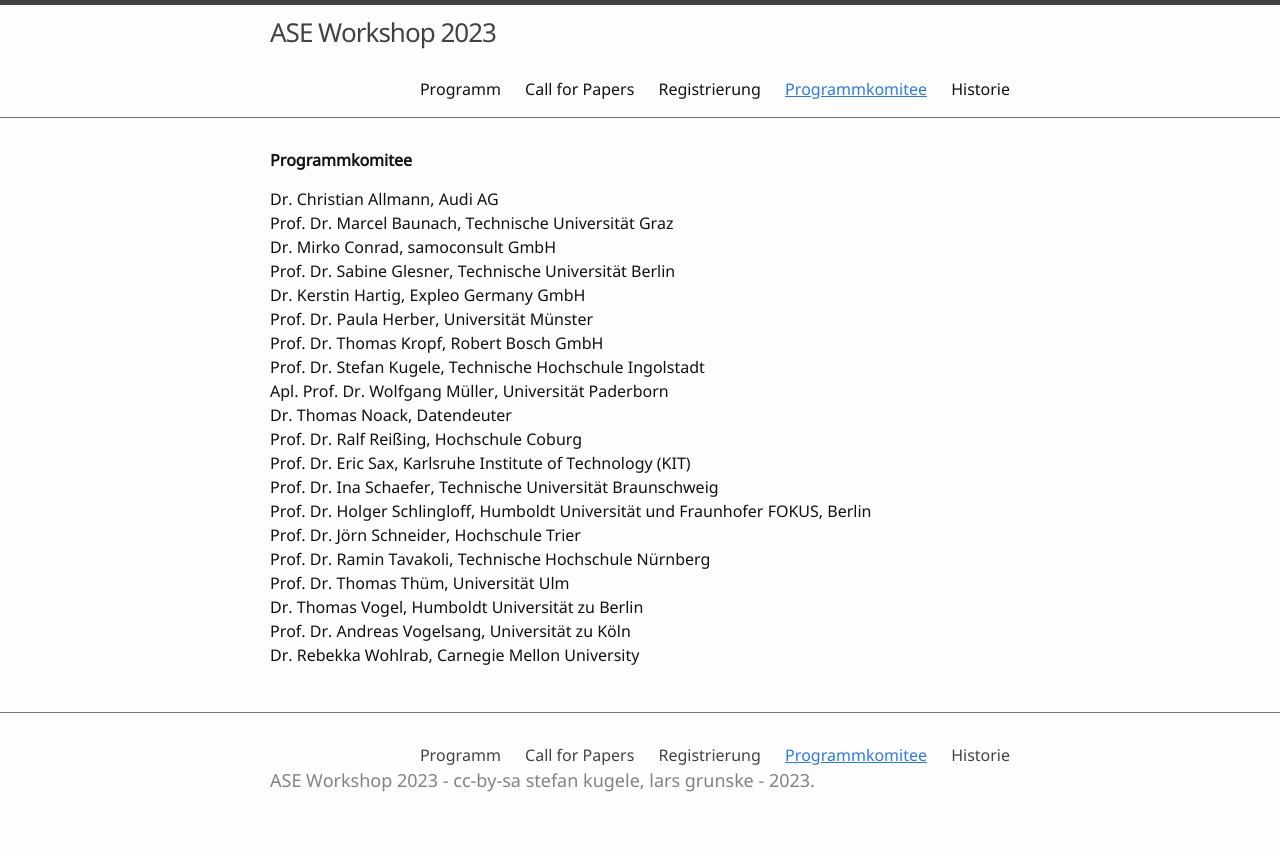
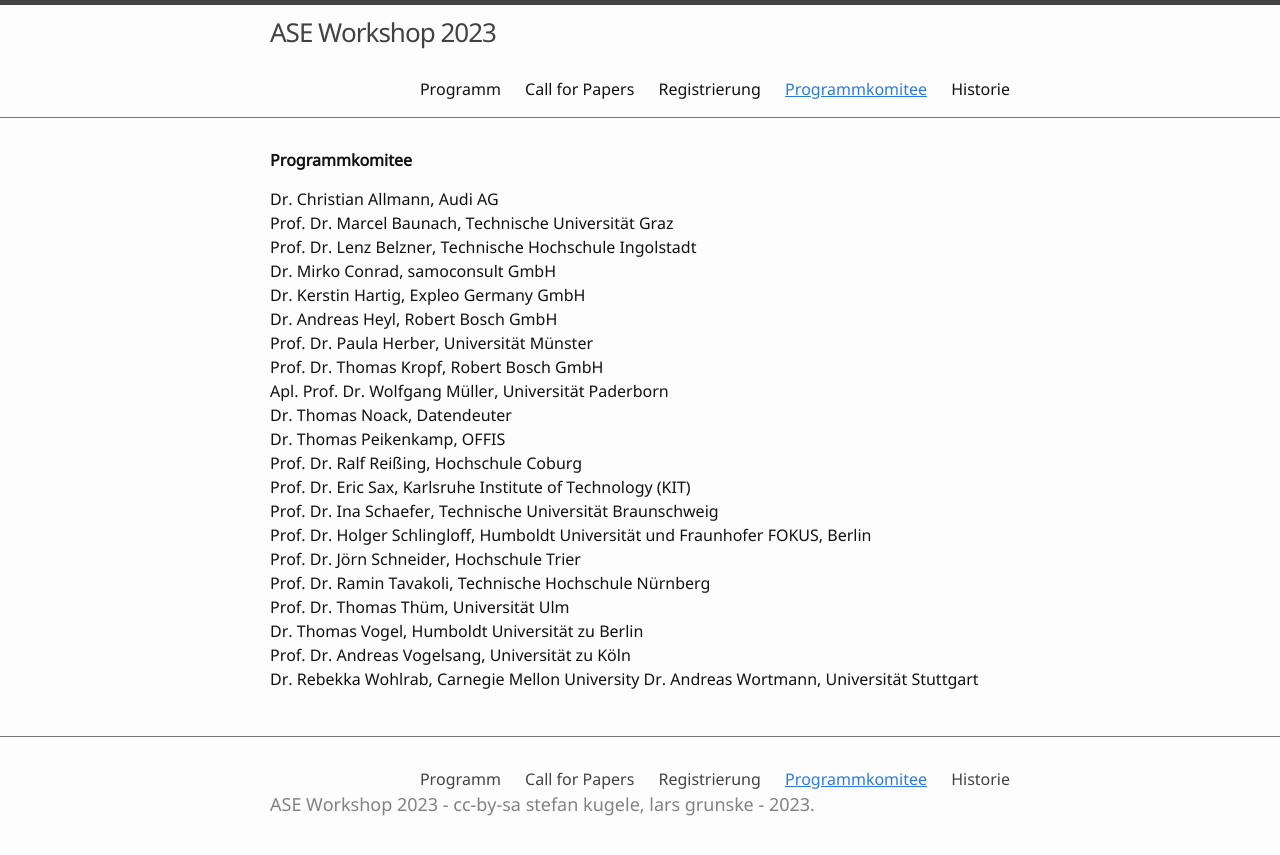
Before and after one commit to ASE-Workshop/2023, a Jekyll site: the page built from 2-programmkomitee.md, in a window 1280 px wide. Shown: the top 855 px of the page. Built offline with Jekyll 4.4.1, drawn with Linux system fonts in a browser that asks for light colours.

Commit message:
Update 2-programmkomitee.md

```diff
--- a/2-programmkomitee.md
+++ b/2-programmkomitee.md
@@ -6,14 +6,15 @@ __Programmkomitee__
 
 Dr. Christian Allmann, Audi AG\
 Prof. Dr. Marcel Baunach, Technische Universität Graz\
+Prof. Dr. Lenz Belzner, Technische Hochschule Ingolstadt\
 Dr. Mirko Conrad, samoconsult GmbH\
-Prof. Dr. Sabine Glesner, Technische Universität Berlin\
 Dr. Kerstin Hartig, Expleo Germany GmbH\
+Dr. Andreas Heyl, Robert Bosch GmbH\
 Prof. Dr. Paula Herber, Universität Münster\
 Prof. Dr. Thomas Kropf, Robert Bosch GmbH\
-Prof. Dr. Stefan Kugele, Technische Hochschule Ingolstadt\
 Apl. Prof. Dr. Wolfgang Müller, Universität Paderborn\
 Dr. Thomas Noack, Datendeuter\
+Dr. Thomas Peikenkamp, OFFIS\
 Prof. Dr. Ralf Reißing, Hochschule Coburg\
 Prof. Dr. Eric Sax, Karlsruhe Institute of Technology (KIT)\
 Prof. Dr. Ina Schaefer, Technische Universität Braunschweig\
@@ -24,3 +25,4 @@ Prof. Dr. Thomas Thüm, Universität Ulm\
 Dr. Thomas Vogel, Humboldt Universität zu Berlin\
 Prof. Dr. Andreas Vogelsang, Universität zu Köln\
 Dr. Rebekka Wohlrab, Carnegie Mellon University
+Dr. Andreas Wortmann, Universität Stuttgart
```
